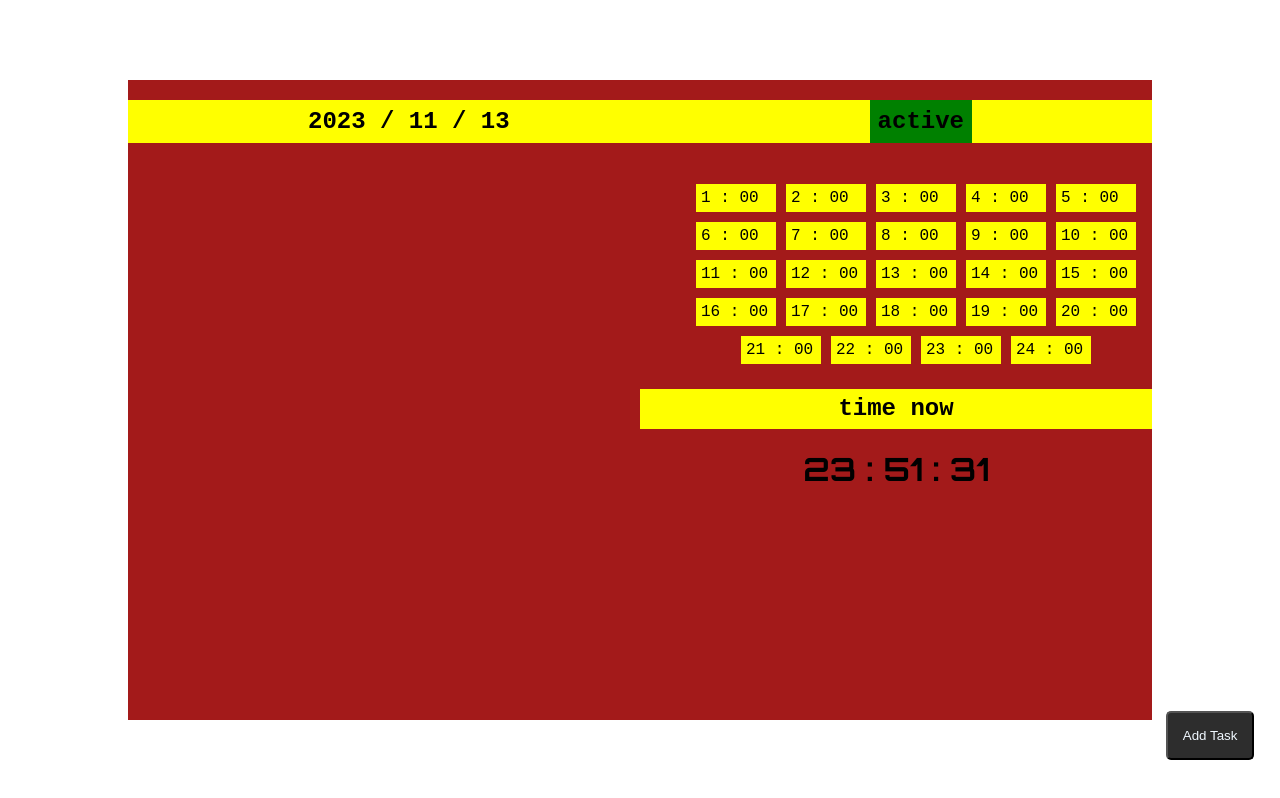
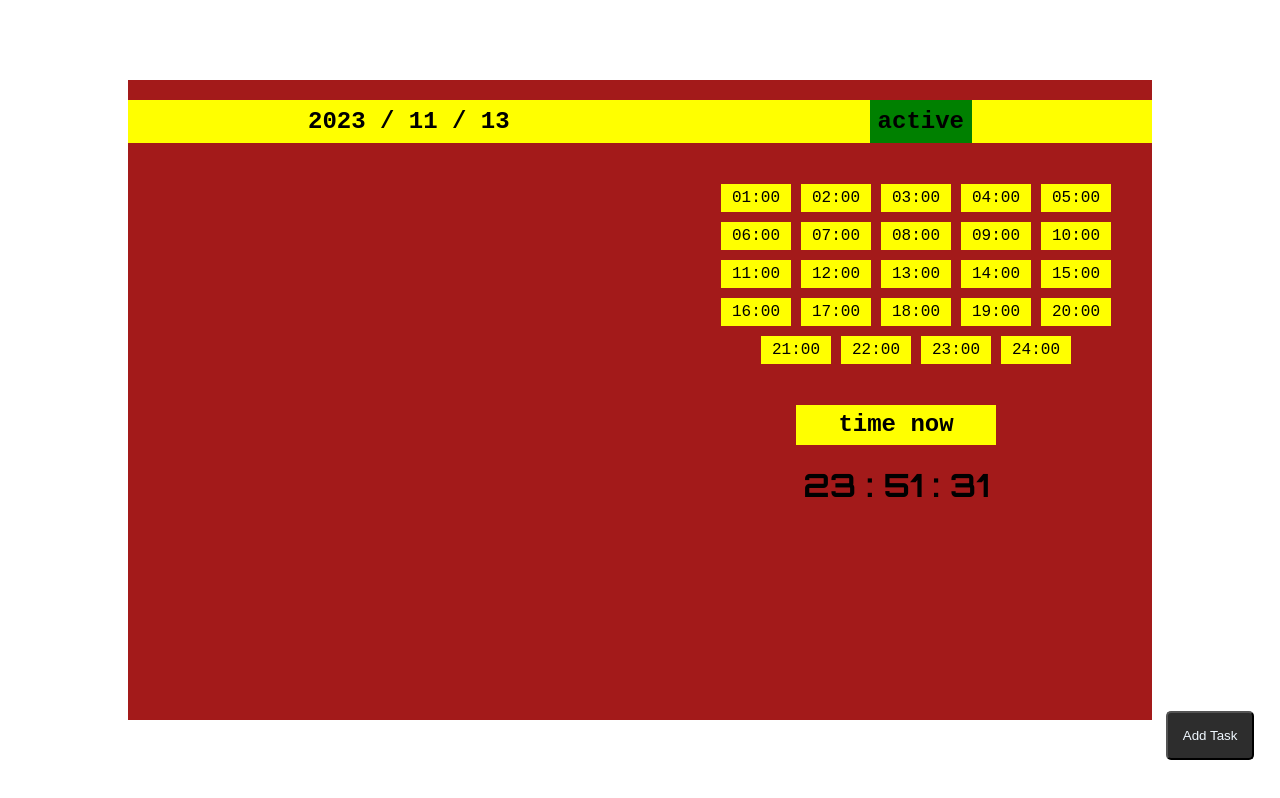
Before and after one commit to EslamOsamaAbdalla/remaind-me-react, a React (Create React App) app: page / in a window 1280 px wide. Built offline with nearby package versions, Linux system fonts and the light colour scheme.

Commit message:
created filter and repiar clock numbers

```diff
--- a/src/component/Container/Container.css
+++ b/src/component/Container/Container.css
@@ -19,7 +19,12 @@
 .data-real ,.data-detailes{
     width: 50%;
 }
-@media screen and (max-width: 768px) {
+.data-detailes{
+    display: flex;
+    flex-direction: column;
+    align-items: center;
+}
+@media screen and (max-width: 860px) {
     #container{
         width: 90vw;
         height: 90vh;
--- a/src/component/Container/Container.js
+++ b/src/component/Container/Container.js
@@ -9,22 +9,44 @@ import CreateTask from "../CreateTask/CreateTask";
 function Container() {
   const [taskItem, settaskItem] = useState([])
   const [allTasks, setallTasks] = useState([])
+  const [tasksByDay, settasksByDay] = useState([])
   useEffect(() => {
     let tasks = [...allTasks, taskItem]
     setallTasks(tasks)
   }, [taskItem])
-
+  useEffect(() => {
+    showTasksByDate()
+  }, [allTasks])
+  useEffect(() => {
+    let filterItAll = allTasks
+    filterItAll.filter((i)=>{return i.length !== 0})
+    setallTasks(filterItAll)
+  }, [])
+  let day = ()=>{
+    let year = new Date().getFullYear()
+    let mounth = new Date().getMonth()
+    let day = new Date().getDate()
+    return `${year} / ${mounth + 1} / ${day}`
+  }
+  let showTasksByDate = ()=>{
+    let year = new Date().getFullYear()
+    let mounth = new Date().getMonth() + 1
+    let day = new Date().getDate()
+    let thisDay = `${year}-${mounth}-${day}`
+    let theFilter = allTasks.filter((x)=>{
+      return x[1] == thisDay
+    })
+    settasksByDay(theFilter)
+  }
   return (
     <div id="container">
-        <h2> <DateComponent/>  <Status/></h2>
+      <h2> <DateComponent day={day}/>  <Status/></h2>
       <div className="data">
         <div className="data-real">
           <ul>
-            {
-              allTasks ?allTasks.map((i,y)=>{
-                return  y !== 0 ? <TaskItem key={y} taskName={i[0]} taskDay={i[1]} taskTime={i[2]}/> :""
-              }) : "no tasks"
-            }
+          {tasksByDay && tasksByDay.map((i,y)=>{
+            return  <TaskItem key={y} taskName={i[0]} taskTime={i[2]} setallTasks={setallTasks} allTasks={allTasks}/>
+          })}
           </ul>
         </div>
         <div className="data-detailes">
@@ -32,7 +54,7 @@ function Container() {
           <Timeing/>
         </div>
       </div>
-        <CreateTask settaskItem={settaskItem} taskItem={taskItem}/>
+      <CreateTask settaskItem={settaskItem}/>
     </div>
   )
 }
--- a/src/component/CreateTask/CreateTask.js
+++ b/src/component/CreateTask/CreateTask.js
@@ -1,6 +1,6 @@
 import React, { useRef } from 'react'
 import "./CreateTask.css"
-function CreateTask({settaskItem, taskItem}) {
+function CreateTask({settaskItem}) {
     const elem = useRef(0)
     const taskName = useRef("")
     const taskDay = useRef("")
--- a/src/component/DateComponent/DateComponent.js
+++ b/src/component/DateComponent/DateComponent.js
@@ -1,12 +1,7 @@
 import React from 'react'
 import "./DateComponent.css"
-function DateComponent() {
-    let day = ()=>{
-        let year = new Date().getFullYear()
-        let mounth = new Date().getMonth()
-        let day = new Date().getDate()
-        return `${year} / ${mounth + 1} / ${day}`
-    }
+function DateComponent({day}) {
+
   return (
     <>
     {day()}
--- a/src/component/TaskItem/TaskItem.js
+++ b/src/component/TaskItem/TaskItem.js
@@ -1,17 +1,30 @@
-import React from 'react'
+import React, { useState, useRef } from 'react'
 import "./TaskItem.css"
-function TaskItem({taskName, taskDay, taskTime}) {
-    const deleteIt = (e)=>{
-        let elem = e.target.parentElement
-        console.log(elem)
+function TaskItem({taskName, taskTime, allTasks, setallTasks}) {
+    const [checkMark, setCheckMark] = useState(false)
+    const taskElement = useRef("")
+    const deleteIt = ()=>{
+        let updatedData = allTasks.filter((i)=>{
+            return i[0] !== taskName
+        })
+        setallTasks(updatedData)
+    }
+    const chekMark = (checked)=>{
+        setCheckMark(checked)
+        if (taskElement.current.style.backgroundColor == "green") {
+            taskElement.current.style.textDecoration = "none"
+            taskElement.current.style.backgroundColor = "yellow"
+        } else {
+            taskElement.current.style.textDecoration = "line-through"
+            taskElement.current.style.backgroundColor = "green"
+        }
     }
     return (
-        <li>
+        <li ref={taskElement}>
             <span className="task-name">{taskName}</span>
             <span className="task-time"> {taskTime}</span>
-            <button className="task-edit">edit</button>
             <button className="task-delete" onClick={deleteIt}>delete</button>
-            <input type='checkbox'/>
+            <input type='checkbox' checked={checkMark} onChange={(e)=>{chekMark(e.target.checked)}}/>
         </li>
     )
 }
--- a/src/component/TimeTable/TimeTable.css
+++ b/src/component/TimeTable/TimeTable.css
@@ -2,11 +2,18 @@
     display: flex;
     flex-wrap: wrap;
     justify-content: center;
+    align-items: center;
 }
 .data-detailes ul li{
     list-style: none;
     background-color: yellow;
     margin: 5px;
     padding: 5px;
-    width: 70px;
+    width: 60px;
+    text-align: center;
 }
+@media screen and (max-width: 860px) {
+    .data-detailes ul {
+        padding: 0;
+    }
+}
--- a/src/component/TimeTable/TimeTable.js
+++ b/src/component/TimeTable/TimeTable.js
@@ -12,7 +12,7 @@ function TimeTable() {
     return (
         <ul>
             {dayArr.map((i)=>{
-                return  <li key={i} className="time-table"> {i} : 00</li>
+                return  i < 10 ? <li key={i} className="time-table"> 0{i}:00</li> : <li key={i} className="time-table"> {i}:00</li>
             })}
         </ul>
     )
--- a/src/component/Timeing/Timeing.css
+++ b/src/component/Timeing/Timeing.css
@@ -1,6 +1,9 @@
 @import url('https://fonts.googleapis.com/css2?family=Orbitron:wght@400;700&display=swap');
 .time-now{
     text-align: center;
+}
+.time-now h2{
+    width: 200px;
 }
 .time-now-count{
     font-family: 'Orbitron', sans-serif;
--- a/src/component/Timeing/Timeing.js
+++ b/src/component/Timeing/Timeing.js
@@ -9,9 +9,12 @@ function Timeing() {
     }, [])
     let time = ()=>{
         let Hours = new Date().getHours()
-        let tMinutes = new Date().getMinutes()
+        let Minutes = new Date().getMinutes()
         let Seconds = new Date().getSeconds()
-        return `${Hours} : ${tMinutes} : ${Seconds}`
+        let HoursEnd = Hours < 10 ? `0${Hours}` : `${Hours}`
+        let MinutesEnd = Minutes < 10 ? `0${Minutes}` : `${Minutes}`
+        let SecondsEnd = Seconds < 10 ? `0${Seconds}` : `${Seconds}`
+        return  `${HoursEnd} : ${MinutesEnd} : ${SecondsEnd}`
     }
     return (
         <div className="time-now">
```
Lines whose indentation alone changed are shown as unchanged.
